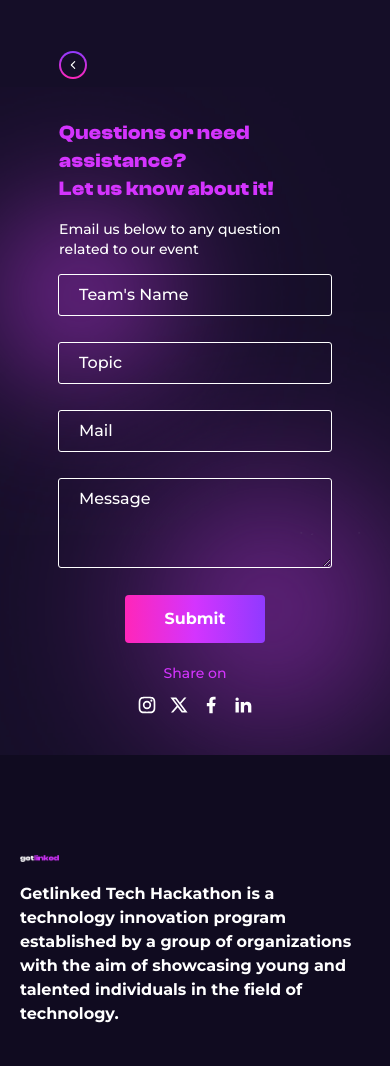
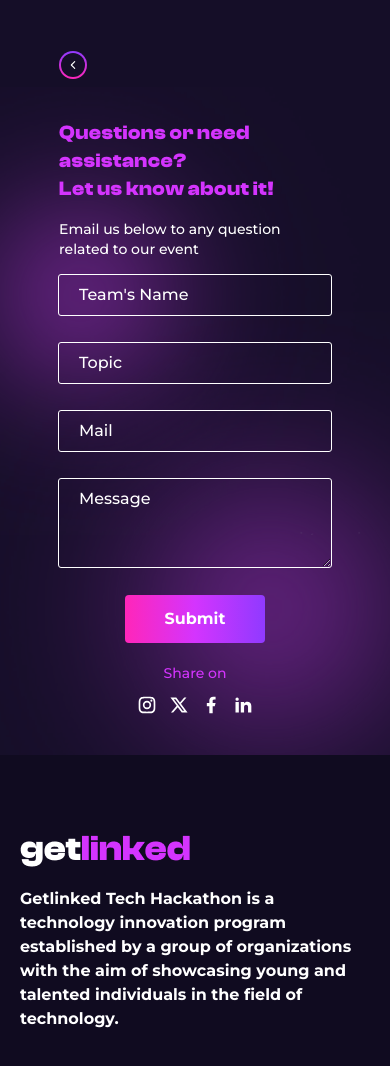
Before and after one commit to Leeyah-123/GetLinked, a React (Vite) app: page /contact in a window 390 px wide. Shown: the top 1066 px of the page. Built offline with nearby package versions, Linux system fonts and the light colour scheme.

Commit message:
logo: Change logo size in footer

```diff
--- a/src/components/Footer.tsx
+++ b/src/components/Footer.tsx
@@ -8,7 +8,7 @@
       {/*  */}
       <div className="space-y-20 grow basis-80">
         <div className="space-y-5">
-          <Logo />
+          <Logo className="" />
 
           <p className="">
             Getlinked Tech Hackathon is a technology innovation program
--- a/src/components/Logo.tsx
+++ b/src/components/Logo.tsx
@@ -1,14 +1,9 @@
 import logo from '../assets/images/getlinked.png';
 
-const Logo = () => {
+const Logo = ({ className }: { className: string }) => {
   return (
     <>
-      <img src={logo} alt="GetLinked Logo" className="hidden lg:block" />
-      <img
-        src={logo}
-        alt="GetLinked Logo"
-        className="lg:hidden aspect-[170/32] w-[10vw]"
-      />
+      <img src={logo} alt="GetLinked Logo" className={className} />
     </>
   );
 };
--- a/src/components/Navbar.tsx
+++ b/src/components/Navbar.tsx
@@ -100,7 +100,7 @@
         } ${location.pathname !== '/' && 'hidden'}`}
       >
         <Link to="/">
-          <Logo />
+          <Logo className="aspect-[170/32] w-[10vw] lg:w-auto" />
         </Link>
 
         {/* Mobile Navigation */}
--- a/src/routes/contact.tsx
+++ b/src/routes/contact.tsx
@@ -77,7 +77,7 @@
           </div>
         </section>
 
-        <section className="h-fit rounded-xl py-10 px-5 !ml-0 lg:shadow-[#0f0f0f] lg:shadow-md lg:ml-28 lg:py-16 lg:px-24 lg:bg-white/[0.03]">
+        <section className="rounded-xl py-10 px-5 !ml-0 lg:shadow-[#0f0f0f] lg:shadow-md lg:ml-28 lg:py-16 lg:px-24 lg:bg-white/[0.03]">
           <div className="text-xl text-[var(--color-3)] clash-display font-semibold tracking-wide mb-4 xl:min-w-[30ch] lg:mb-8">
             <h2>Questions or need assistance?</h2>
             <p>Let us know about it!</p>
```
